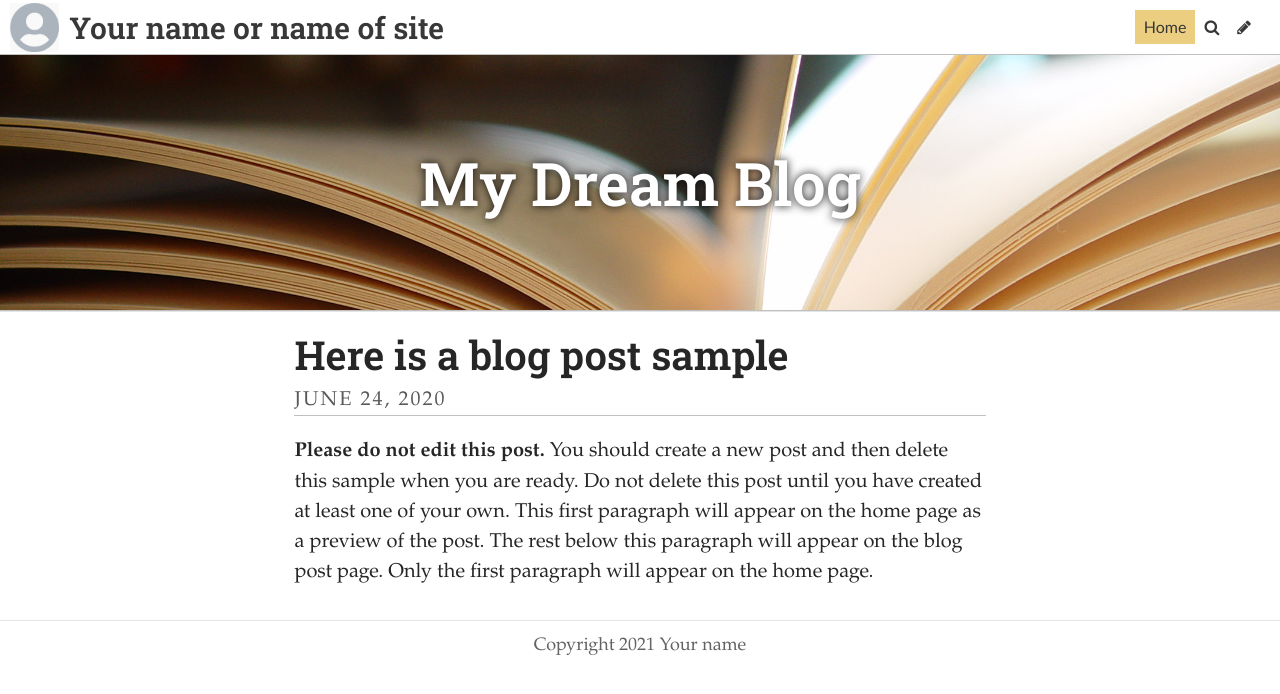
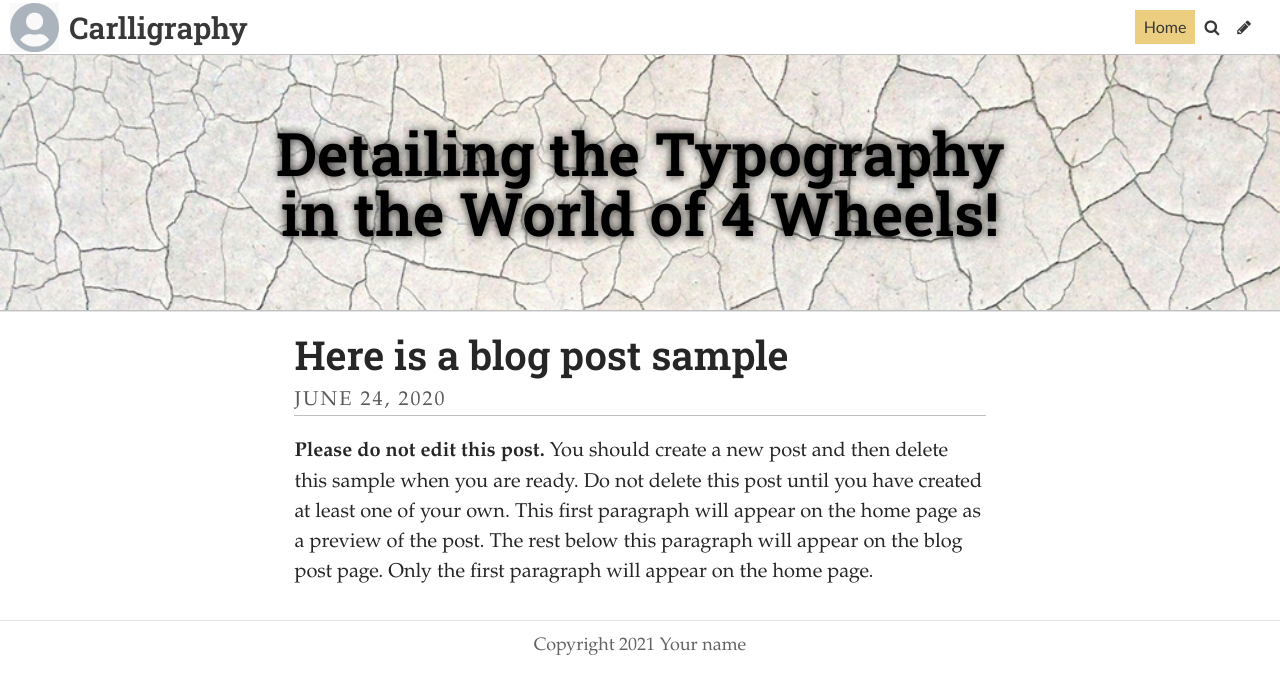
Before and after one commit to 19143507/typographicdesign, a Jekyll site: the page built from index.html, in a window 1280 px wide. Shown: the top 694 px of the page. Built offline with Jekyll 4.4.1, drawn with Linux system fonts in a browser that asks for light colours; some web fonts are replaced; the list of posts is cut into pages by our own code.

Commit message:
Update Settings “general”

```diff
--- a/_data/settings.yml
+++ b/_data/settings.yml
@@ -1,13 +1,13 @@
-title: Your name or name of site
-description: A website with a blog
-header_text: My Dream Blog
-header_text_color: "#ffffff"
+title: Carlligraphy
+description: Detailing the Typography in the World of 4 Wheels
 footer_text: Copyright 2021 Your name
-header_feature_image: ../uploads/pages.jpg
-bannerheight: "20vmax"
-navbarheight: "55px"
-gridlayout: false
+header_feature_image: ../uploads/placeholder2.jpg
+header_text: Detailing the Typography in the World of 4 Wheels!
+header_text_color: "#000000"
+bannerheight: 20vmax
+navbarheight: 55px
 logo: /uploads/logo.jpg
 favicon: /uploads/favicon.ico
+gridlayout: false
+fixednavbar: false
 upzoom: true
-fixednavbar: false
```
